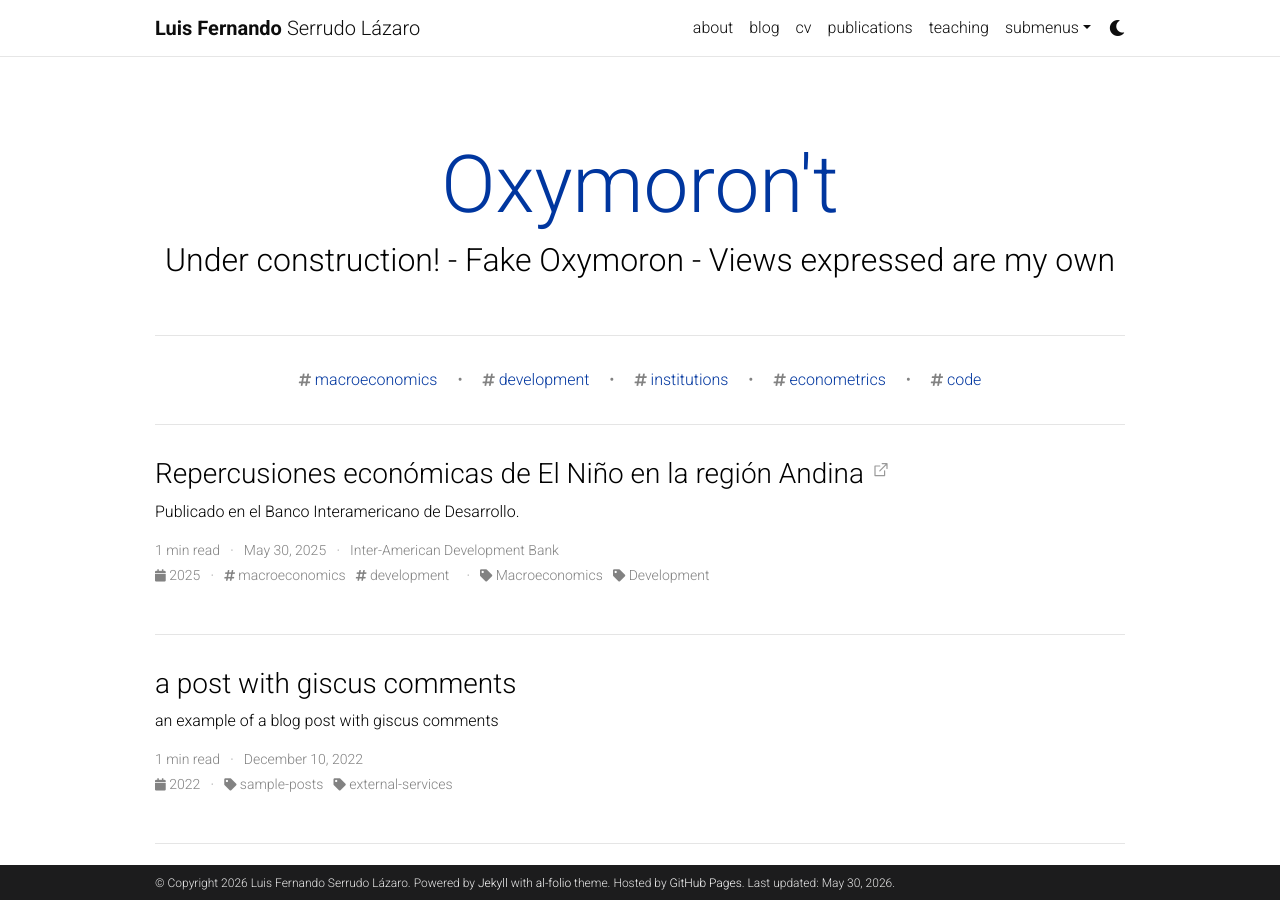
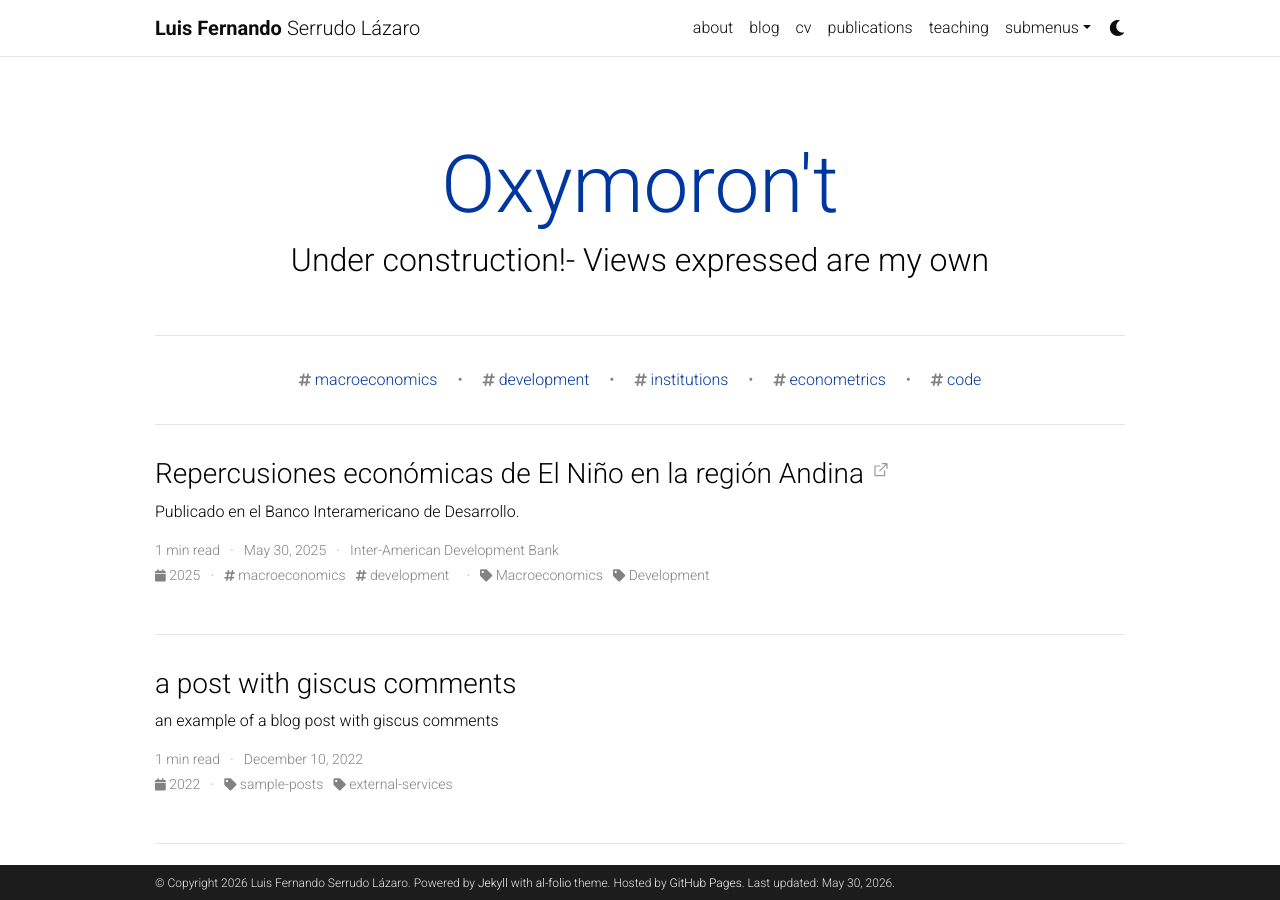
Before and after one commit to lserrudo/lserrudo.github.io, a Jekyll site: the page built from _pages/index.html, in a window 1280 px wide and 900 px high. Built offline with Jekyll 4.4.1, drawn with Linux system fonts in a browser that asks for light colours; the list of posts is cut into pages by our own code; comment, search, counter and statistics services are not loaded; a style sheet for code colours, icons or effects is not loaded.

Commit message:
Update _config.yml

```diff
--- a/_config.yml
+++ b/_config.yml
@@ -121,7 +121,7 @@ bing_site_verification:  # out your bing-site-verification ID (Bing Webmaster)
 
 blog_name: Oxymoron't # blog_name will be displayed in your blog page
 blog_nav_title: blog # your blog must have a title for it to be displayed in the nav bar
-blog_description: Under construction! - Fake Oxymoron - Views expressed are my own
+blog_description: Under construction!- Views expressed are my own
 permalink: /blog/:year/:title/
 
 # Pagination
```
